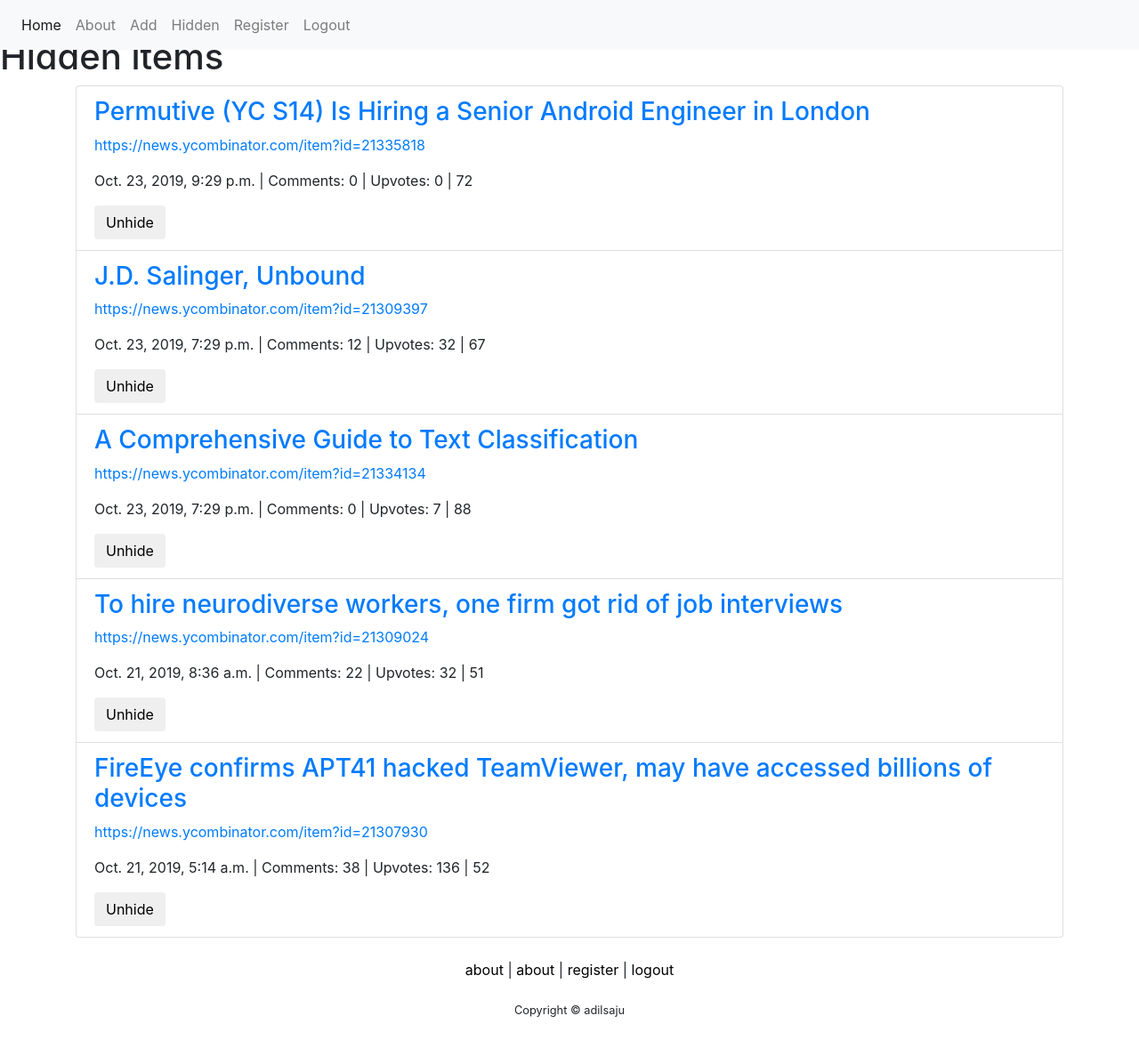
After one commit to adilsaju/ycombinator_clone, a Django app: page /hidden/ in a window 1280 px wide. The commit adds this page. Shown: the whole page at 89% size. Run offline with Django 3.2, Linux system fonts and the light colour scheme; a user stored in the database is signed in; data comes from the database, SQL or seed files in the repository; both versions use the stored data as it was after the commit; some libraries are stand-ins or nearby versions.

Commit message:
soft_touches

```diff
--- a/main_site/models.py
+++ b/main_site/models.py
@@ -13,7 +13,6 @@ class NewsItem(models.Model):
     upvote_count = models.IntegerField(default=0)
     comment_count = models.IntegerField(default=0)
     # contents=models.TextField(default="")
-
     users = models.ManyToManyField(User, verbose_name="Readers", related_name="reads")
 
     def __str__(self):              # __unicode__ on Python 2
--- /dev/null
+++ b/main_site/templates/about.html
@@ -0,0 +1,5 @@
+{% extends "base.html" %}
+{% block content_body %}
+<p style="padding-top:100px">made by adil saju</p>
+
+{% endblock  %}
--- /dev/null
+++ b/main_site/templates/base.html
@@ -0,0 +1,106 @@
+
+<html lang="en">
+
+<head>
+    <meta charset="UTF-8">
+    <meta name="viewport" content="width=device-width, initial-scale=1.0">
+    <meta http-equiv="X-UA-Compatible" content="ie=edge">
+    <title>Hacker News</title>
+    <link rel="stylesheet" href="https://maxcdn.bootstrapcdn.com/bootstrap/4.0.0/css/bootstrap.min.css"
+        integrity="sha384-Gn5384xqQ1aoWXA+058RXPxPg6fy4IWvTNh0E263XmFcJlSAwiGgFAW/dAiS6JXm" crossorigin="anonymous">
+        <style>
+       body { padding-top: 40px; }
+@media screen and (max-width: 768px) {
+    body { padding-top: 0px; }
+}
+        html,
+body {
+  height: 100%;
+}
+
+#page-content {
+  flex: 1 0 auto;
+}
+
+#sticky-footer {
+  flex-shrink: none;
+}
+
+span#footer_span a{
+color:black;
+}
+
+{% block  content_style%}
+{% endblock  %}
+        </style>
+</head>
+
+<body>
+    <!-- Grey with black text -->
+    <!-- <div> -->
+        <nav class="navbar navbar-expand-sm bg-light navbar-light fixed-top">
+          <ul class="navbar-nav">
+            <li class="nav-item active">
+              <a class="nav-link" href="/">Home</a>
+            </li>
+            <!-- <li class="nav-item">
+              <a class="nav-link" href="#">Login</a>
+            </li> -->
+                        <li class="nav-item">
+              <a class="nav-link" href="/about">About</a>
+            </li>
+            <li class="nav-item">
+              <a class="nav-link" href="/add">Add</a>
+            </li>
+            <li class="nav-item">
+              <a class="nav-link" href="/hidden">Hidden</a>
+            </li>
+            <li class="nav-item">
+              <a class="nav-link" href="/register">Register</a>
+            </li>
+            <li class="nav-item">
+              <a class="nav-link" href="/accounts/logout/?next=/">Logout</a>
+            </li>
+
+          </ul>
+        </nav>
+
+{% block  content_body%}
+{% endblock  %}
+
+  <div id="page-content" class="">
+    <div class="container text-center">
+      <div class="row justify-content-center">
+        <div class="col-md-7">
+          <h1 class="font-weight-light mt-4 "></h1>
+          <p class="lead text-white-50"></p>
+          <span id="footer_span">
+            <a href="/">about</a> |
+            <a href="/about">about</a> |
+            <a href="/register">register</a> |
+            <a href="/accounts/logout/?next=/">logout</a>
+          </span>
+        </div>
+      </div>
+    </div>
+  </div>
+  <footer id="sticky-footer" class="py-4">
+    <div class="container text-center">
+      <small>Copyright &copy; adilsaju</small>
+    </div>
+  </footer>
+
+</body>
+<script src="https://code.jquery.com/jquery-3.2.1.slim.min.js"
+    integrity="sha384-KJ3o2DKtIkvYIK3UENzmM7KCkRr/rE9/Qpg6aAZGJwFDMVNA/GpGFF93hXpG5KkN"
+    crossorigin="anonymous"></script>
+<script src="https://cdnjs.cloudflare.com/ajax/libs/popper.js/1.12.9/umd/popper.min.js"
+    integrity="sha384-ApNbgh9B+Y1QKtv3Rn7W3mgPxhU9K/ScQsAP7hUibX39j7fakFPskvXusvfa0b4Q"
+    crossorigin="anonymous"></script>
+<script src="https://maxcdn.bootstrapcdn.com/bootstrap/4.0.0/js/bootstrap.min.js"
+    integrity="sha384-JZR6Spejh4U02d8jOt6vLEHfe/JQGiRRSQQxSfFWpi1MquVdAyjUar5+76PVCmYl"
+    crossorigin="anonymous"></script>
+
+{% block  content_script%}
+{% endblock  %}
+</html>
--- /dev/null
+++ b/main_site/templates/hidden-view.html
@@ -0,0 +1,82 @@
+{% extends 'base.html' %}
+
+{% block  content_style%}
+{% comment %} ul#news_items a:visited {
+            color: grey;
+            background-color: transparent;
+            text-decoration: none;
+        } {% endcomment %}
+{% endblock  %}
+
+{% block content_body %}
+
+    {% comment %} <div class="jumbotron">
+        <h1>Hacker News</h1>
+        <p>Ripoff of https://news.ycombinator.com/</p>
+    </div> {% endcomment %}
+    <h1>Hidden items</h1>
+    <div class="container">
+        <ul id="news_items" class="list-group">
+            {% for item in news_items reversed %}
+            <li class="list-group-item">
+                <div>
+                    <!-- <div class="card"> <div class="card-body"> -->
+                    <!-- <h2>{{item.title}}</h2> -->
+
+                    <h3><a href="{{ item.url }}">{{item.title}}</a></h3>
+
+
+
+                    <!-- <h3><a href="{{ item.url }}">{{ item.url }}</a></h3> -->
+                    <p><a href="{{ item.hacker_news_url }}">{{ item.hacker_news_url }}</a></p>
+                    <!-- <p>Comments: {{ item.comment_count }}</p>
+                    <p>Upvotes: {{ item.upvote_count }}</p>
+                    <p>{{ item.posted_on }}</p> -->
+                    <p>
+                        <span>{{ item.posted_on }}</span> |
+                        <span>Comments: {{ item.comment_count }}</span> |
+                        <span>Upvotes: {{ item.upvote_count }}</span> |
+                        <span>{{ item.id }}</span>
+                    </p>
+                    <div>
+                        <!-- <button class="read-button btn">Mark as read</button>
+                        <button class="hide-button btn">Hide</button> -->
+                            <button class="unhide-button btn">Unhide</button>
+                    </div>
+                    <!-- </div></div> -->
+                </div>
+            </li>
+            {% endfor %}
+        </ul>
+    </div>
+{% endblock content_body %}
+
+
+
+{% block content_script %}
+
+<script>
+      window.onload = function () {
+
+items = document.querySelector('#news_items')
+for (item of items.children) {
+    // console.log(item.querySelector('.read-button'))
+    unhideButton = item.querySelector('.unhide-button')
+    // console.log(unhideButton)
+
+    unhideButton.addEventListener('click', (e) => {
+        pk = e.target.parentElement.parentElement.querySelector("p:nth-child(3) > span:nth-child(4)").innerText
+        fetch(`/unhide/${pk}/`, {
+            method: 'post',
+            // body: JSON.stringify(opts)
+        }).then(function (response) {
+            // return response.json();
+            console.log(`sent unhide req for ${pk}`)
+        });
+        e.target.parentElement.parentElement.parentElement.style.display = 'none'
+    })
+}
+}
+</script>
+
+{% endblock content_script %}
--- a/main_site/views.py
+++ b/main_site/views.py
@@ -9,6 +9,8 @@ from django.contrib.auth.forms import UserCreationForm
 from django.shortcuts import get_object_or_404
 from django.views.decorators.http import require_http_methods
 from django.views.decorators.csrf import csrf_exempt
+from datetime import datetime
+import parsedatetime
 # from .templates
 # Create your views here.
 
@@ -28,14 +30,52 @@ def hide(request, news_item_pk):
     news.users.add(request.user)
     return HttpResponse("hide clicked")
 
-# @csrf_exempt
-# @login_required(login_url='/accounts/login')
-# @require_http_methods(['POST'])
-# def hide(request, news_item_pk):
-#     print(news_item_pk)
-#     news = get_object_or_404(NewsItem, pk=news_item_pk)
-#     news.users.add(request.user)
-#     return HttpResponse("hide clicked")
+@csrf_exempt
+@login_required(login_url='/accounts/login')
+@require_http_methods(['POST'])
+def unhide(request, news_item_pk):
+    # print(news_item_pk)
+    news = get_object_or_404(NewsItem, pk=news_item_pk)
+    # print("obj is:")
+    # print(news)
+    news.users.remove(request.user)
+    return HttpResponse("unhide clicked")
+
+@login_required(login_url='/accounts/login')
+def about(request):
+    return render(request,'about.html')
+
+@csrf_exempt
+@login_required(login_url='/accounts/login')
+def add(request):
+    if request.method=="POST":
+        url = request.POST['url']
+        hackernews_url = request.POST['hackernews_url']
+        title = request.POST['title']
+        upvotes = request.POST['upvotes']
+        comments = request.POST['comments']
+        posted_on = request.POST['posted_on']
+
+        cal = parsedatetime.Calendar()
+        date_list = []
+        date_db=[]
+        # for date_str in posted_on:
+        time_struct, parse_status = cal.parse(posted_on)
+        res = datetime(*time_struct[:6])
+        # date_list.append(res)
+        date_db=res.strftime('%Y-%m-%d %H:%M:%S')
+
+        # result = list(reversed([x for _,x in sorted(zip(date_list, posted_on))]))
+        # print(posted_on)
+        # print(date_db)
+
+        obj=NewsItem(url=url,hacker_news_url=hackernews_url,title=title,upvote_count=upvotes,comment_count=comments,posted_on=date_db )
+        # print(obj.posted_on)
+        obj.save()
+
+        return HttpResponse("added")
+    else:
+        return render(request,'add-news-item.html')
 
 def register(request):
     if request.method=="POST":
@@ -51,3 +91,12 @@ def register(request):
         form=UserCreationForm()
     context={'form':form}
     return render(request,'registration/register.html',context)
+
+@csrf_exempt
+@login_required(login_url='/accounts/login')
+# @require_http_methods(['GET'])
+def hidden(request):
+    news=NewsItem.objects.filter(users=request.user).order_by('posted_on')
+    context={'news_items':news}
+    # context={'news_items':NewsItem.objects.all().order_by('posted_on')}
+    return render(request, "hidden-view.html", context)
--- a/ycombinator_clone/urls.py
+++ b/ycombinator_clone/urls.py
@@ -34,5 +34,9 @@ urlpatterns = [
     path('register/', views.register, name='register'),
     # path(r'^accounts/login$', 'django.contrib.auth.views.login')
     path('hide/<int:news_item_pk>/', views.hide),
+    path('unhide/<int:news_item_pk>/', views.unhide),
     # path('read/<int:news_item_pk>/', views.read),
+            path('about/', views.about),
+         path('add/', views.add),
+         path('hidden/', views.hidden),
 ]
```
Also changed, not shown: main_site/templates/add-news-item.html (added, +25 -0 lines), main_site/templates/hello.html (+11 -53 lines), db.sqlite3.
